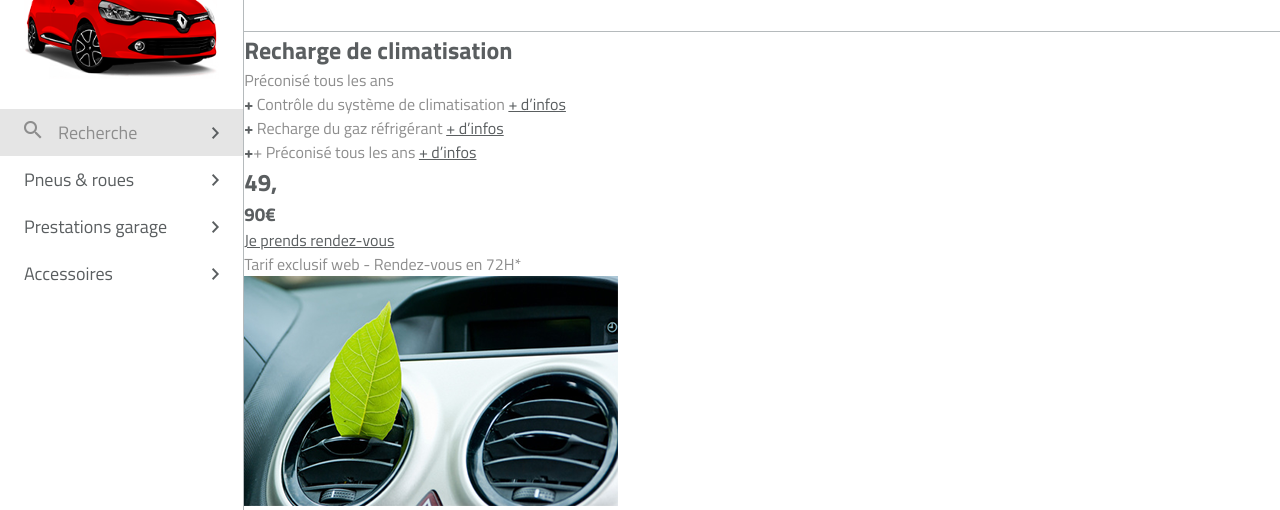
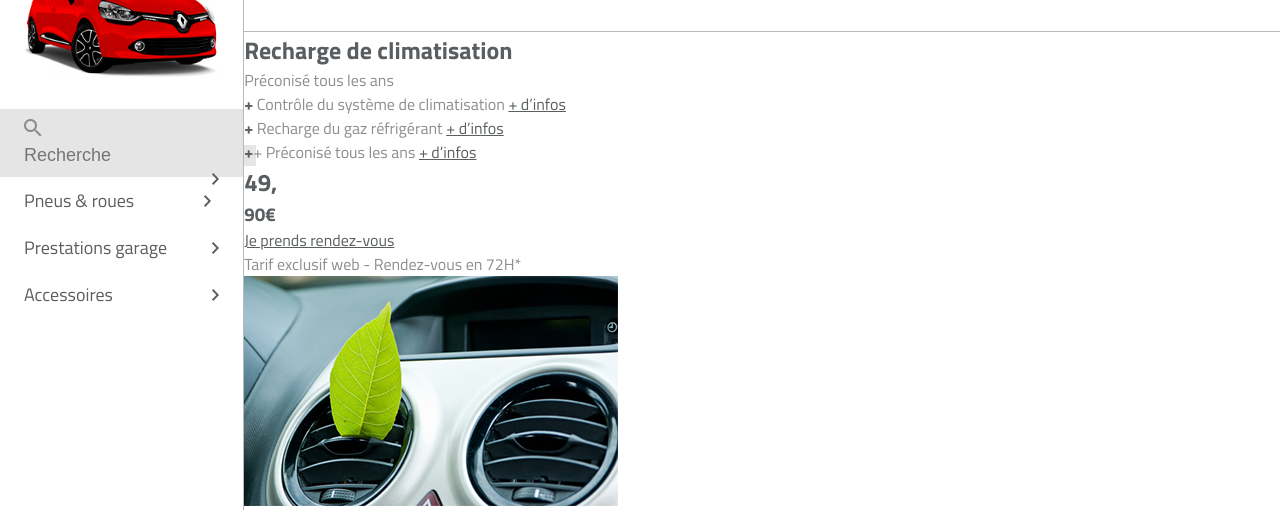
Before and after one commit to kozakvasyl/Magento_frontEnd_task_B, a plain HTML site: page index.html in a window 1280 px wide. Shown: the part 263-773 px from the top of the page. Drawn offline with Linux system fonts and the light colour scheme.

Commit message:
styled input type into aside section

```diff
--- a/index.html
+++ b/index.html
@@ -42,7 +42,8 @@
         <img class="car-image" src="img/Calque9.png" alt="Image Renault Clio IV">
         <nav class="aside-nav">
             <ul>
-                <li><a class="recherche" href="#">Recherche</a></li>
+                <li><input type="search" class="recherche" placeholder="Recherche"></input>
+                </li>
                 <li><a href="#">Pneus & roues</a></li>
                 <li><a href="#">Prestations garage</a></li>
                 <li><a href="#">Accessoires</a></li>
--- a/styles/style.css
+++ b/styles/style.css
@@ -125,6 +125,7 @@ aside {
 .aside-nav ul li a {
     font-size: 18px;
     text-decoration: none;
+    color: #5a5e60;
 }
 
 .aside-nav ul li a::after {
@@ -140,11 +141,19 @@ aside {
 
 .recherche {
     color: #8d8d8d;
+    background-color: #e5e5e5;
+    font-size: 18px;
+    border: 0 none;
 }
 
-.recherche::before {
+.aside-nav ul li:first-child::before {
     content: url(../img/baseline-search-24px.png);
     margin-right: 16px;
+}
+
+.aside-nav ul li:first-child::after {
+    content: url(../img/ic_arrow_left.png);
+    float: right;
 }
 
 
```
